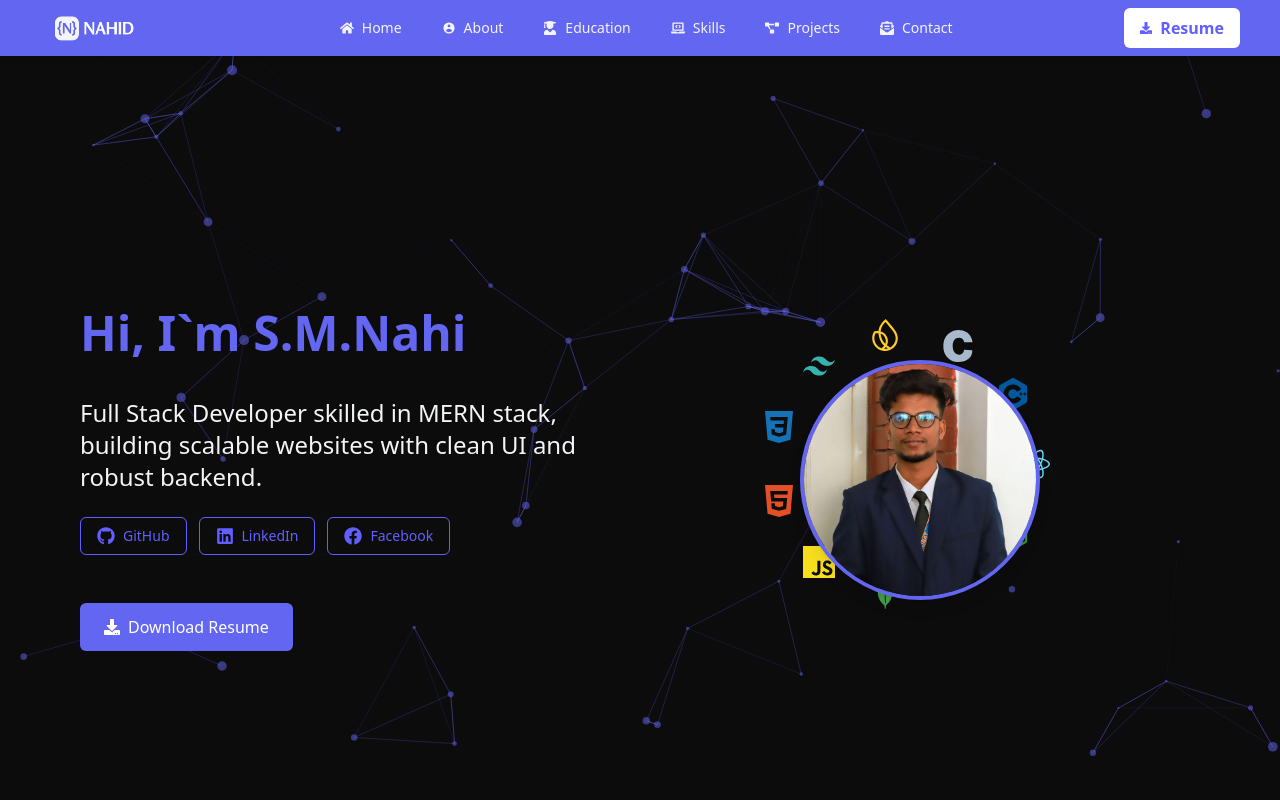
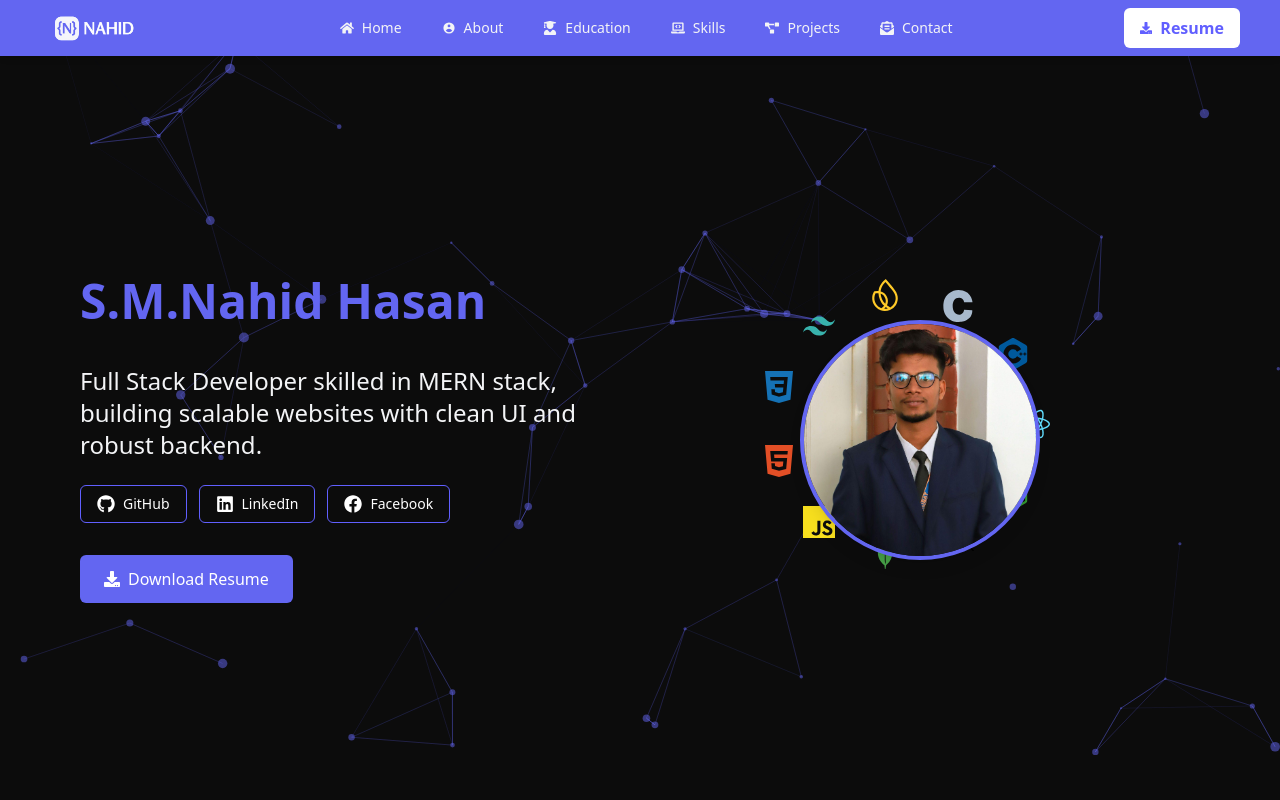
Before and after one commit to smnahidweb/smnahidhasan, a React (Vite) app: page / in a window 1280 px wide. Shown: the top 800 px of the page. Built offline with nearby package versions, Linux system fonts and the light colour scheme.

Commit message:
fixed button issues

```diff
--- a/src/Components/Hero.jsx
+++ b/src/Components/Hero.jsx
@@ -43,12 +43,12 @@ const Hero = () => {
   const centerY = 144;
 
   return (
-    <section className="min-h-screen mt-20 flex flex-col md:flex-row items-center justify-between px-4 md:px-20 py-12">
+    <section className="min-h-screen mt-10 flex flex-col md:flex-row items-center justify-between px-4 md:px-20 py-12">
       {/* Left Section */}
       <div className="flex-1 text-center md:text-left space-y-6">
         <h1 className="text-4xl md:text-5xl font-bold text-[var(--color-primary)]">
           <Typewriter
-            words={['Hi, I`m S.M.Nahid Hasan']}
+            words={['S.M.Nahid Hasan']}
             loop={0}
             cursor
             cursorStyle=" "
@@ -95,7 +95,7 @@ const Hero = () => {
               href={href}
               target="_blank"
               rel="noreferrer"
-              className="border border-indigo-500 text-indigo-500 px-4 py-2 rounded-md hover:bg-indigo-500 hover:text-white transition duration-300 text-sm flex items-center gap-2"
+              className="border border-indigo-500 text-white px-4 py-2 rounded-md hover:bg-indigo-500 hover:text-white transition duration-300 text-sm flex items-center gap-2"
             >
               {icon} {text}
             </a>
@@ -108,7 +108,7 @@ const Hero = () => {
           initial={{ opacity: 0, y: 20 }}
           animate={{ opacity: 1, y: 0 }}
           transition={{ delay: 2, duration: 1 }}
-          className="hidden md:inline-flex items-center justify-center gap-2 px-6 py-3 rounded-md bg-[var(--color-primary)] text-white text-sm md:text-base mt-6 hover:scale-105 transition"
+          className="hidden md:inline-flex items-center justify-center gap-2 px-6 py-3 rounded-md bg-[var(--color-primary)] text-white text-sm md:text-base mt-2 hover:scale-105 transition"
         >
           <FaDownload size={16} /> Download Resume
         </motion.a>
```
